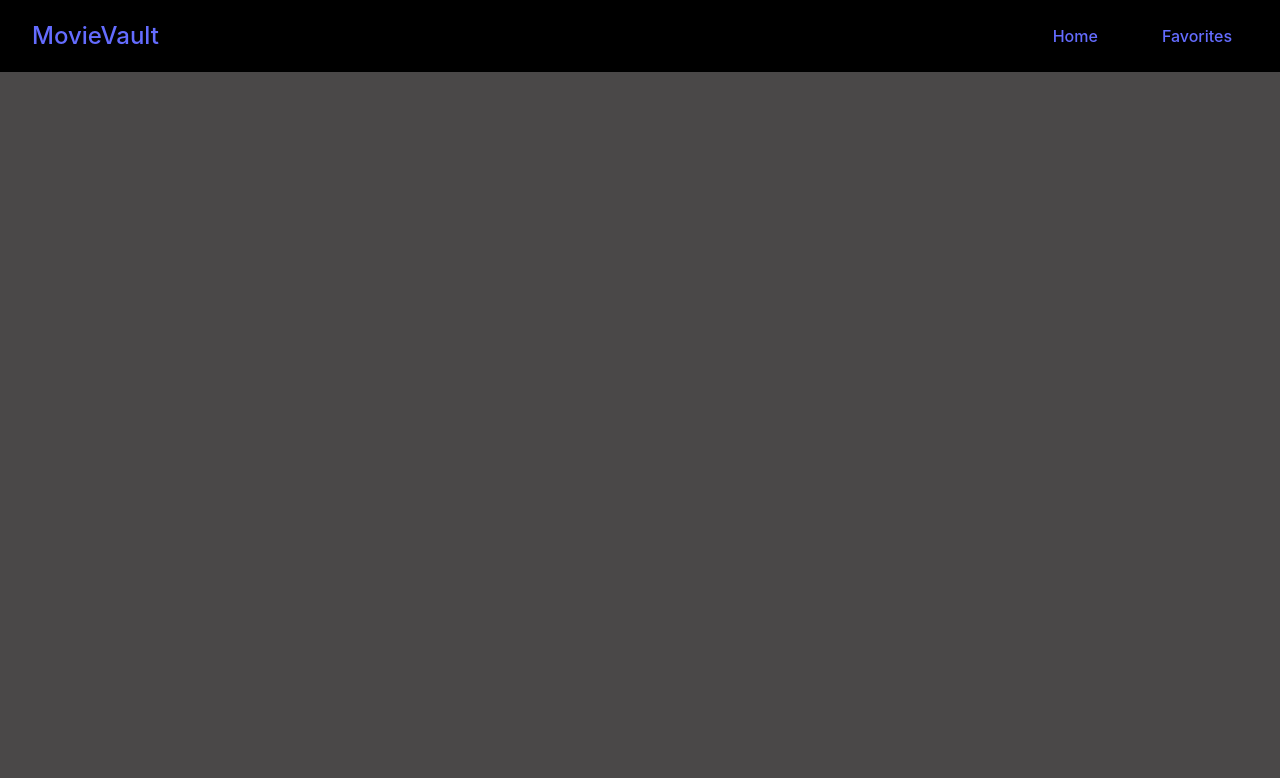
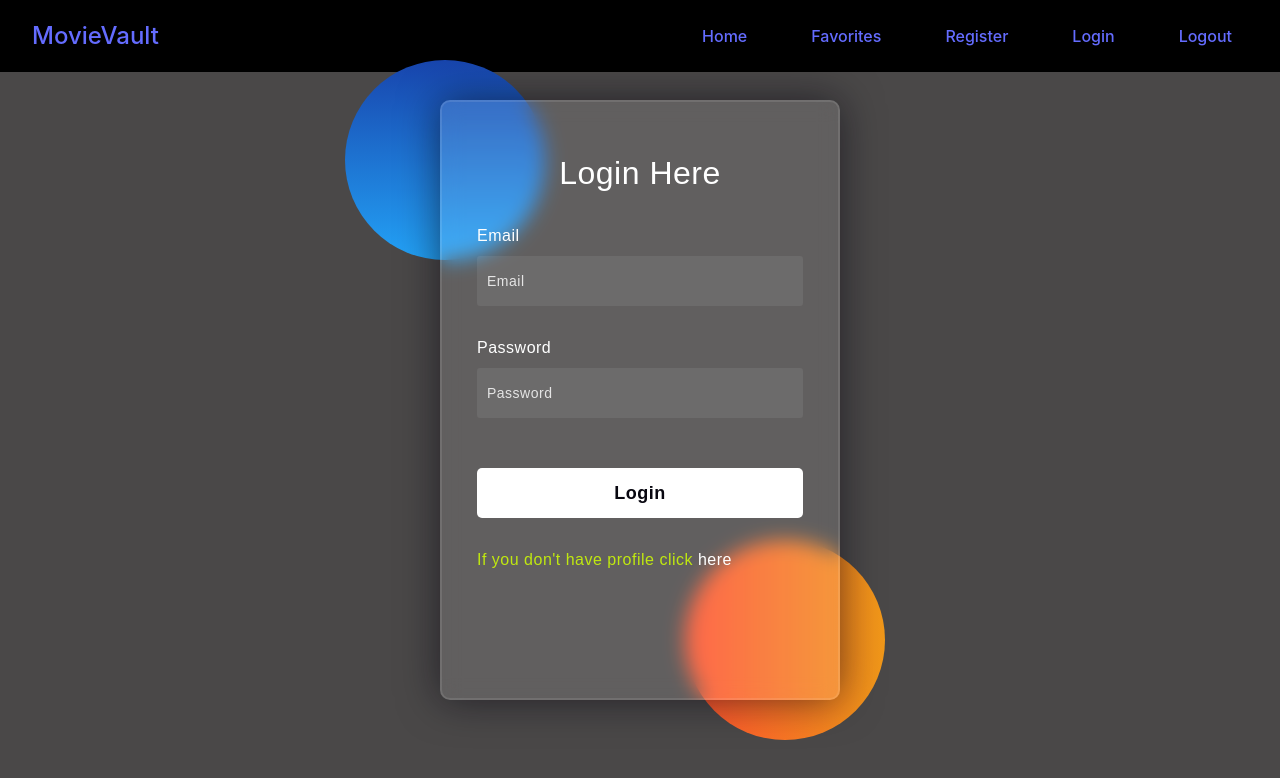
Before and after one commit to nBonev/MovieVault, a React (Vite) app in the folder frontend/: page /login in a window 1280 px wide. Shown: the top 778 px of the page. Built offline with nearby package versions, Linux system fonts and the light colour scheme.

Commit message:
Add Login and Register page

```diff
--- a/frontend/src/App.jsx
+++ b/frontend/src/App.jsx
@@ -4,6 +4,8 @@
 import Home from './pages/Home';
 import {Routes, Route} from 'react-router-dom'
 import { MovieProvider } from './contexts/MovieContext';
+import Login from './pages/Login';
+import Register from './pages/Register';
 
 function App() {
 
@@ -14,6 +16,8 @@
       <Routes>
         <Route path='/' element={<Home />} />
         <Route path='/favorites' element={<Favorites />} />
+        <Route path='/login' element={<Login />} />
+        <Route path='/register' element={<Register />} />
       </Routes>
     </main>
     </MovieProvider>
--- a/frontend/src/components/MovieCard.jsx
+++ b/frontend/src/components/MovieCard.jsx
@@ -22,6 +22,7 @@
             <div className="movie-info">
                 <h3>{movie.title}</h3>
                 <p>{movie.release_date?.split('-')[0]}</p>
+                <button>Details</button>
             </div>
         </div>
 
--- a/frontend/src/components/NavBar.jsx
+++ b/frontend/src/components/NavBar.jsx
@@ -10,6 +10,9 @@
             <div className="navbar-links">
                 <Link to="/" className="nav-link">Home</Link>
                 <Link to="/favorites" className="nav-link">Favorites</Link>
+                <Link to="/register" className="nav-link">Register</Link>
+                <Link to="/login" className="nav-link">Login</Link>
+                <Link to="/logout" className="nav-link">Logout</Link>
             </div>
         </nav>
     )
--- /dev/null
+++ b/frontend/src/css/Login.css
@@ -0,0 +1,127 @@
+*:before,
+*:after{
+    padding: 0;
+    margin: 0;
+    box-sizing: border-box;
+}
+body{
+    background-color: #080710;
+}
+.background{
+    width: 430px;
+    height: 520px;
+    position: absolute;
+    transform: translate(-50%,-50%);
+    left: 50%;
+    top: 50%;
+}
+.background .shape{
+    height: 200px;
+    width: 200px;
+    position: absolute;
+    border-radius: 50%;
+}
+.shape:first-child{
+    background: linear-gradient(
+        #1845ad,
+        #23a2f6
+    );
+    left: -80px;
+    top: -80px;
+}
+.shape:last-child{
+    background: linear-gradient(
+        to right,
+        #ff512f,
+        #f09819
+    );
+    right: -30px;
+    bottom: -80px;
+}
+form{
+    height: 520px;
+    width: 400px;
+    background-color: rgba(255,255,255,0.13);
+    position: absolute;
+    transform: translate(-50%,-50%);
+    top: 50%;
+    left: 50%;
+    border-radius: 10px;
+    backdrop-filter: blur(10px);
+    border: 2px solid rgba(255,255,255,0.1);
+    box-shadow: 0 0 40px rgba(8,7,16,0.6);
+    padding: 50px 35px;
+}
+form *{
+    font-family: 'Poppins',sans-serif;
+    color: #ffffff;
+    letter-spacing: 0.5px;
+    outline: none;
+    border: none;
+}
+form h3{
+    font-size: 32px;
+    font-weight: 500;
+    line-height: 42px;
+    text-align: center;
+}
+
+label{
+    display: block;
+    margin-top: 30px;
+    font-size: 16px;
+    font-weight: 500;
+}
+input{
+    display: block;
+    height: 50px;
+    width: 100%;
+    background-color: rgba(255,255,255,0.07);
+    border-radius: 3px;
+    padding: 0 10px;
+    margin-top: 8px;
+    font-size: 14px;
+    font-weight: 300;
+}
+::placeholder{
+    color: #e5e5e5;
+}
+.btn-submit{
+    margin-top: 50px;
+    width: 100%;
+    background-color: #ffffff;
+    color: #080710;
+    padding: 15px 0;
+    font-size: 18px;
+    font-weight: 600;
+    border-radius: 5px;
+    cursor: pointer;
+}
+.social{
+  margin-top: 30px;
+  display: flex;
+}
+.social div{
+  background: red;
+  width: 150px;
+  border-radius: 3px;
+  padding: 5px 10px 10px 5px;
+  background-color: rgba(255,255,255,0.27);
+  color: #eaf0fb;
+  text-align: center;
+}
+.social div:hover{
+  background-color: rgba(255,255,255,0.47);
+}
+.social .fb{
+  margin-left: 25px;
+}
+.social i{
+  margin-right: 4px;
+}
+
+span {
+    text-decoration: none;
+    color: rgb(192, 232, 16);
+
+}
--- a/frontend/src/css/MovieCard.css
+++ b/frontend/src/css/MovieCard.css
@@ -94,6 +94,7 @@
   .movie-info h3 {
     font-size: 1rem;
     margin: 0;
+    color: rgb(192, 204, 214);
   }
 
   .movie-info p {
--- /dev/null
+++ b/frontend/src/css/Register.css
@@ -0,0 +1,127 @@
+*:before,
+*:after{
+    padding: 0;
+    margin: 0;
+    box-sizing: border-box;
+}
+body{
+    background-color: #080710;
+}
+.background{
+    width: 430px;
+    height: 520px;
+    position: absolute;
+    transform: translate(-50%,-50%);
+    left: 50%;
+    top: 50%;
+}
+.background .shape{
+    height: 200px;
+    width: 200px;
+    position: absolute;
+    border-radius: 50%;
+}
+.shape:first-child{
+    background: linear-gradient(
+        #1845ad,
+        #23a2f6
+    );
+    left: -80px;
+    top: -80px;
+}
+.shape:last-child{
+    background: linear-gradient(
+        to right,
+        #ff512f,
+        #f09819
+    );
+    right: -30px;
+    bottom: -80px;
+}
+form{
+    height: 600px;
+    width: 400px;
+    background-color: rgba(255,255,255,0.13);
+    position: absolute;
+    transform: translate(-50%,-50%);
+    top: 50%;
+    left: 50%;
+    border-radius: 10px;
+    backdrop-filter: blur(10px);
+    border: 2px solid rgba(255,255,255,0.1);
+    box-shadow: 0 0 40px rgba(8,7,16,0.6);
+    padding: 50px 35px;
+}
+form *{
+    font-family: 'Poppins',sans-serif;
+    color: #ffffff;
+    letter-spacing: 0.5px;
+    outline: none;
+    border: none;
+}
+form h3{
+    font-size: 32px;
+    font-weight: 500;
+    line-height: 42px;
+    text-align: center;
+}
+
+label{
+    display: block;
+    margin-top: 30px;
+    font-size: 16px;
+    font-weight: 500;
+}
+input{
+    display: block;
+    height: 50px;
+    width: 100%;
+    background-color: rgba(255,255,255,0.07);
+    border-radius: 3px;
+    padding: 0 10px;
+    margin-top: 8px;
+    font-size: 14px;
+    font-weight: 300;
+}
+::placeholder{
+    color: #e5e5e5;
+}
+.btn-submit{
+    margin-top: 50px;
+    width: 100%;
+    background-color: #ffffff;
+    color: #080710;
+    padding: 15px 0;
+    font-size: 18px;
+    font-weight: 600;
+    border-radius: 5px;
+    cursor: pointer;
+}
+.social{
+  margin-top: 30px;
+  display: flex;
+}
+.social div{
+  background: red;
+  width: 150px;
+  border-radius: 3px;
+  padding: 5px 10px 10px 5px;
+  background-color: rgba(255,255,255,0.27);
+  color: #eaf0fb;
+  text-align: center;
+}
+.social div:hover{
+  background-color: rgba(255,255,255,0.47);
+}
+.social .fb{
+  margin-left: 25px;
+}
+.social i{
+  margin-right: 4px;
+}
+
+span {
+    text-decoration: none;
+    color: rgb(192, 232, 16);
+
+}
--- /dev/null
+++ b/frontend/src/pages/Login.jsx
@@ -0,0 +1,28 @@
+import { Link } from "react-router-dom"
+import "../css/Login.css"
+
+export default function Login() {
+    return (
+
+        <section>
+            <div className="background">
+                <div className="shape"></div>
+                <div className="shape"></div>
+            </div>
+            <form>
+                <h3>Login Here</h3>
+
+                <label htmlFor="username">Email</label>
+                <input type="text" placeholder="Email" id="username" />
+
+                <label htmlFor="password">Password</label>
+                <input type="password" placeholder="Password" id="password" />
+
+                <input type="submit" className="btn-submit" value="Login"/>
+                <div className="social">
+                    <span>If you don't have profile click <Link className="here" to="/register">here</Link></span>
+                </div>
+            </form>
+        </section>
+    )
+}
--- /dev/null
+++ b/frontend/src/pages/Register.jsx
@@ -0,0 +1,29 @@
+import { Link } from "react-router-dom";
+import "../css/Register.css"
+export default function Register() {
+    return (
+        <section>
+            <div className="background">
+                <div className="shape"></div>
+                <div className="shape"></div>
+            </div>
+            <form>
+                <h3>Register Here</h3>
+
+                <label htmlFor="username">Email</label>
+                <input type="text" placeholder="Email" id="username" />
+
+                <label htmlFor="password">Password</label>
+                <input type="password" placeholder="Password" id="password" />
+
+                <label htmlFor="password">Confirm Password</label>
+                <input type="password" placeholder="Confirm Password" id="confirm-password" />
+
+                <input type="submit" className="btn-submit" value="Register"/>
+                <div className="social">
+                    <span>If you already have profile click <Link className="here" to="/login">here</Link></span>
+                </div>
+            </form>
+        </section>
+    )
+}
```
Also changed, not shown: 1 other file (tests, documents, lock files or other folders).
